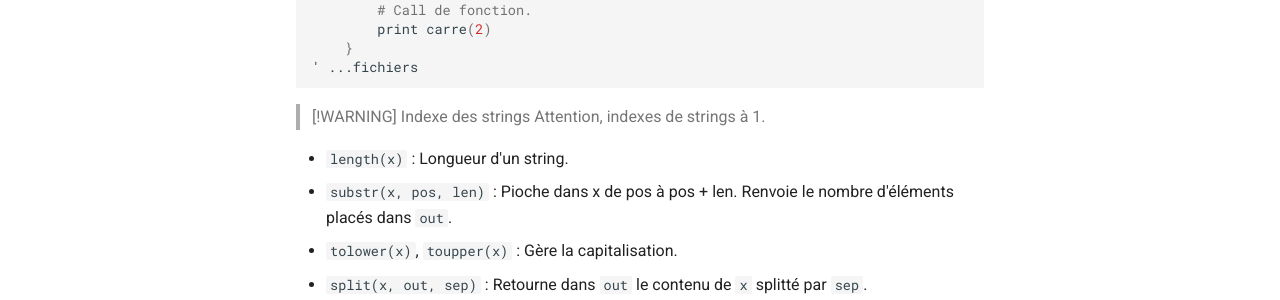
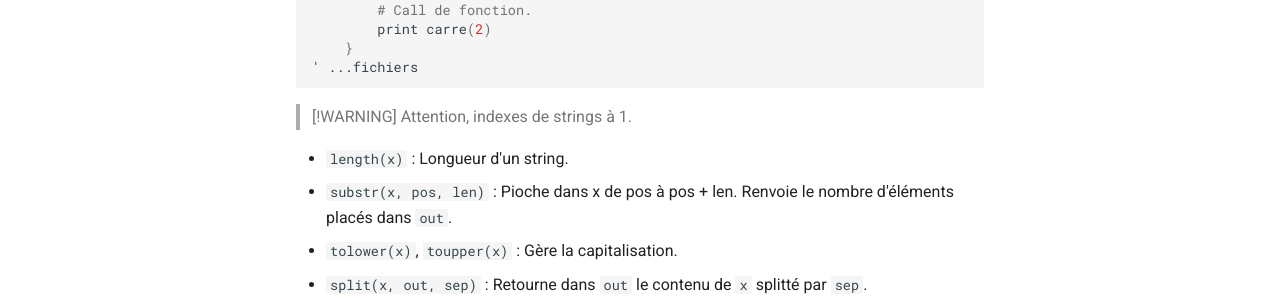
Before and after one commit to Varonex/CyberNotes, an MkDocs documentation site: the page built from docs/cybernotes/cli/bash/awk.md, in a window 1280 px wide and 900 px high, scrolled down 1840 px. Shown: the part 554-854 px from the top of the window. Built offline with MkDocs 1.6.1 and Material for MkDocs 9.7.7, drawn with Linux system fonts in a browser that asks for light colours.

Commit message:
Fix awk.md

````diff
--- a/docs/cybernotes/cli/bash/awk.md
+++ b/docs/cybernotes/cli/bash/awk.md
@@ -120,7 +120,7 @@ awk -F ";" '
 	}
 ' ...fichiers
 ```
-> [!WARNING] Indexe des strings
+> [!WARNING]
 > Attention, indexes de strings à 1.
 
 - `length(x)` : Longueur d'un string.
````
